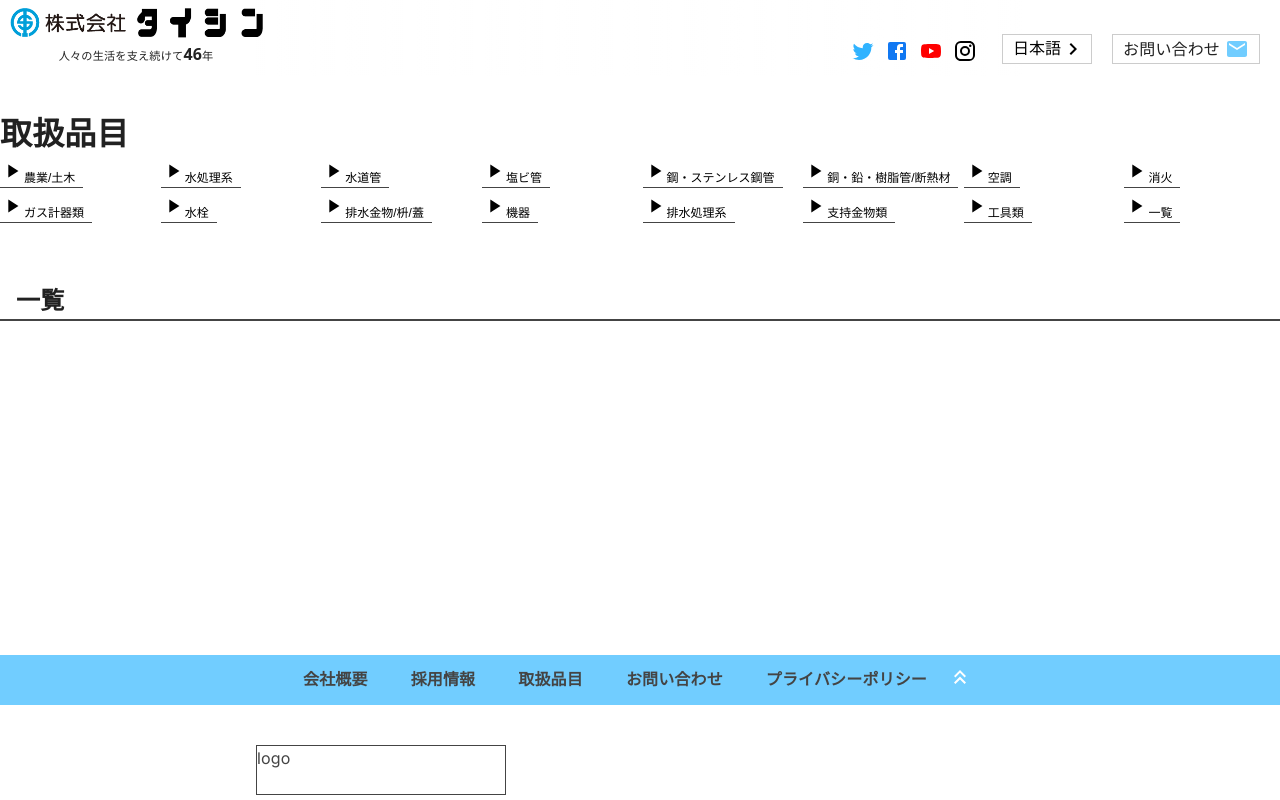
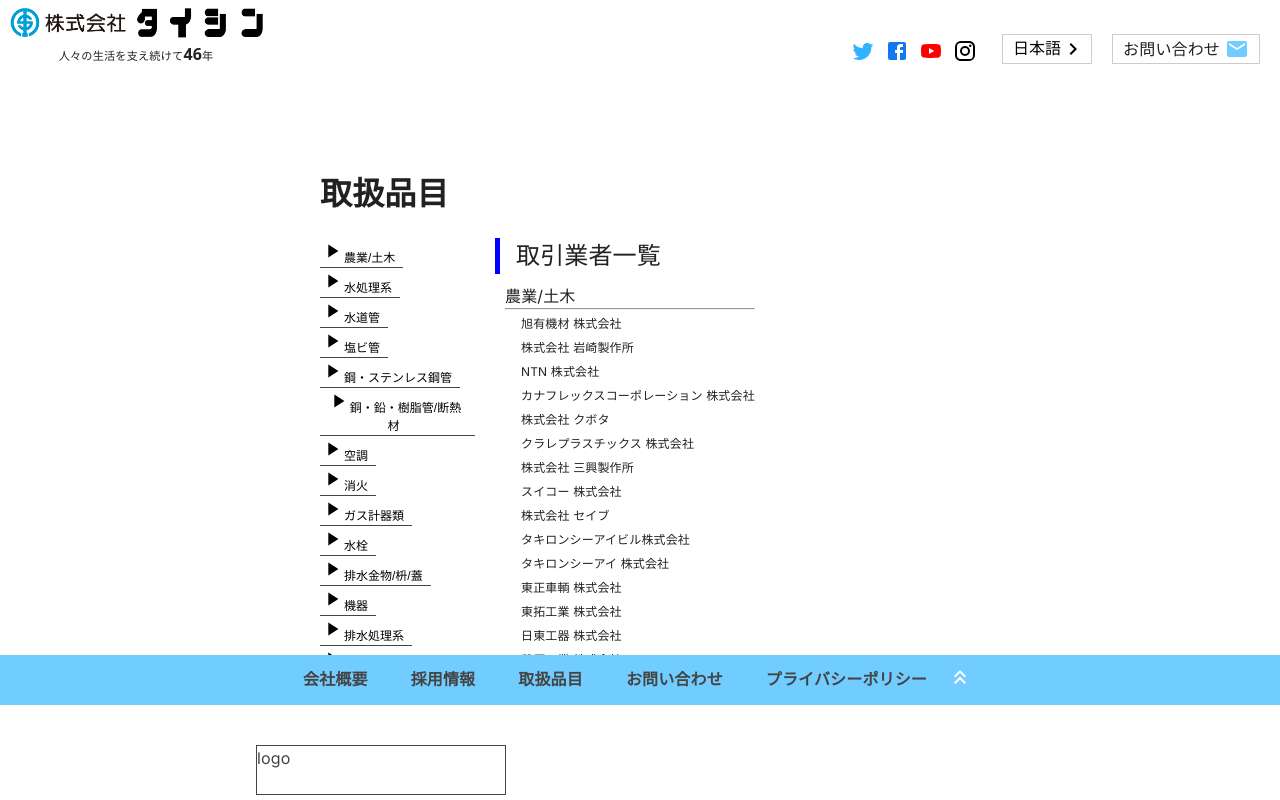
Before and after one commit to ECtaneha/website, a Next.js app: page /handle in a window 1280 px wide. Shown: the top 800 px of the page. Built offline with nearby package versions, Linux system fonts and the light colour scheme.

Commit message:
handle & information change

```diff
--- a/src/app/handle/page.module.scss
+++ b/src/app/handle/page.module.scss
@@ -8,15 +8,37 @@
   line-height: 1.5;
 }
 
-.contentsContainer {
+.allClass {
   width: 100%;
+  display: grid;
+  grid-template-columns: repeat(auto-fit, minmax(300px, 1fr));
+  gap: 20px;
+}
+
+.companyLink {
+  font-size: 12px;
+  padding-left: 1rem;
+}
+
+.companyUl {
+  width: fit-content;
+  padding: 10px;
+  list-style: none;
+}
+
+.handleContainer {
+  width: 50%;
+  margin: 0 auto;
   height: auto;
   margin-top: 60px;
 }
 
 .h2 {
+  margin-top: 20px;
   padding-left: 1rem;
-  border-bottom: 2px solid #444;
+  border-bottom: none;
+  border-left: 5px solid blue;
+  font-weight: 400;
 }
 
 .itemArrow {
@@ -25,8 +47,14 @@
 }
 
 .linksContainer {
+  display: grid;
+  grid-template-columns: 1fr 3fr;
+  column-gap: 20px;
+}
+
+.linksWrapper {
   width: 100%;
-  display: grid;
-  grid-template-columns: repeat(auto-fit, minmax(150px, 1fr));
-  gap: 5px;
+  margin-top: 20px;
+  display: flex;
+  flex-direction: column;
 }
--- a/src/app/handle/page.tsx
+++ b/src/app/handle/page.tsx
@@ -5,15 +5,18 @@
 import links from '../../static/links.json'
 import PlayArrowIcon from '@mui/icons-material/PlayArrow';
 import { useState } from 'react';
+import datas from '../../static/links.json'
 
 export default function Page() {
   const [activeClass, setActiveClass] = useState<string>('一覧');
+  const [dataIndex, setDataIndex] = useState<number>(0);
 
   return (
     <div className={globalStyles.contentsContainer}>
-      <div>
+      <div className={styles.handleContainer}>
         <h1 className={styles.h1}>取扱品目</h1>
         <div className={styles.linksContainer}>
+          <div className={styles.linksWrapper}>
             {links.map((link, key) => (
               <button
                 key={key}
@@ -33,7 +36,55 @@
             </button>
           </div>
           <div className={styles.contentsContainer}>
+
+              {datas.map((data, key) => (
+
+                activeClass === data.name
+                  ? <div key={key}>
                       <h2 className={styles.h2}>{activeClass}</h2>
+                      <h2 className={styles.h2}>取引業者一覧</h2>
+                        <ul
+                          className={styles.companyUl}
+                        >
+                          {data.links.map((company, subKey) => (
+                            <li key={subKey}>
+                              <Link
+                                className={styles.companyLink}
+                                href={company.url}
+                              >
+                                {company.name}
+                              </Link>
+                            </li>
+                          ))}
+                        </ul>
+                      </div>
+                  : activeClass === '一覧' &&
+                      <div>
+                        <h2 className={styles.h2}>取引業者一覧</h2>
+                        <div className={styles.allClass}>
+                            {datas.map((data, key) => (
+                              <ul
+                                key={key}
+                                className={styles.companyUl}
+                              >
+                                <li>{data.name}</li>
+                                <hr />
+                                {data.links.map((company, subKey) => (
+                                  <li key={subKey}>
+                                    <Link
+                                      className={styles.companyLink}
+                                      href={company.url}
+                                    >
+                                      {company.name}
+                                    </Link>
+                                  </li>
+                                ))}
+                              </ul>
+                            ))}
+                          </div>
+                      </div>
+              ))}
+          </div>
         </div>
       </div>
     </div>
--- a/src/app/information/page.module.scss
+++ b/src/app/information/page.module.scss
@@ -9,13 +9,6 @@
   padding-bottom: 100px;
   background-color: #f2f2f2;
   box-shadow: 5px 5px 5px #aaa;
-}
-
-.greetWrapper {
-}
-
-.history {
-
 }
 
 .h1, .h2 {
@@ -64,11 +57,28 @@
 }
 
 .link {
+  width: fit-content;
+  height: 20px;
+  margin: 0 10px;
   scroll-behavior: smooth;
-}
+  text-align: center;
+  display: block;
+  position: relative;
 
-.presidentGreetContainer {
+  &::after {
+    content: '';
+    width: 120%;
+    border-bottom: 1px solid #444;
+    display: block;
+    transition: .2s ease-in-out;
+    position: absolute;
+    translate: -10% 0;
+    scale: 0;
+  }
 
+  &:hover::after {
+    scale: 1;
+  }
 }
 
 .presidentNameContainer {
--- /dev/null
+++ b/src/components/BreadCrumb/breadCrumb.module.scss
@@ -0,0 +1,4 @@
+.breadCrumb {
+  margin-top: 20px;
+  text-align: right;
+}
--- a/src/components/Footer/footer.module.scss
+++ b/src/components/Footer/footer.module.scss
@@ -73,7 +73,6 @@
 
 .link {
   width: fit-content;
-  // margin-right: 20px;
   padding: 8px;
   color: #444;
   font-weight: 600;
@@ -113,13 +112,10 @@
 .ninteiWrapper {
   display: flex;
   flex-direction: column;
-  justify-content: end;
+  justify-content: flex-end;
 }
 
 .small {
   margin-bottom: 10px;
   color: #444;
 }
-
-.sns {
-}
--- a/src/components/Header/header.module.scss
+++ b/src/components/Header/header.module.scss
@@ -18,7 +18,7 @@
   );
   display: flex;
   justify-content: space-between;
-  align-items: end;
+  align-items: flex-end;
   position: fixed;
   inset: 0;
   z-index: 10000;
```
Also changed, not shown: src/app/information/page.tsx (+32 -6 lines), src/components/BreadCrumb/BreadCrumb.tsx (added, +11 -0 lines). Lines whose indentation alone changed are shown as unchanged.
